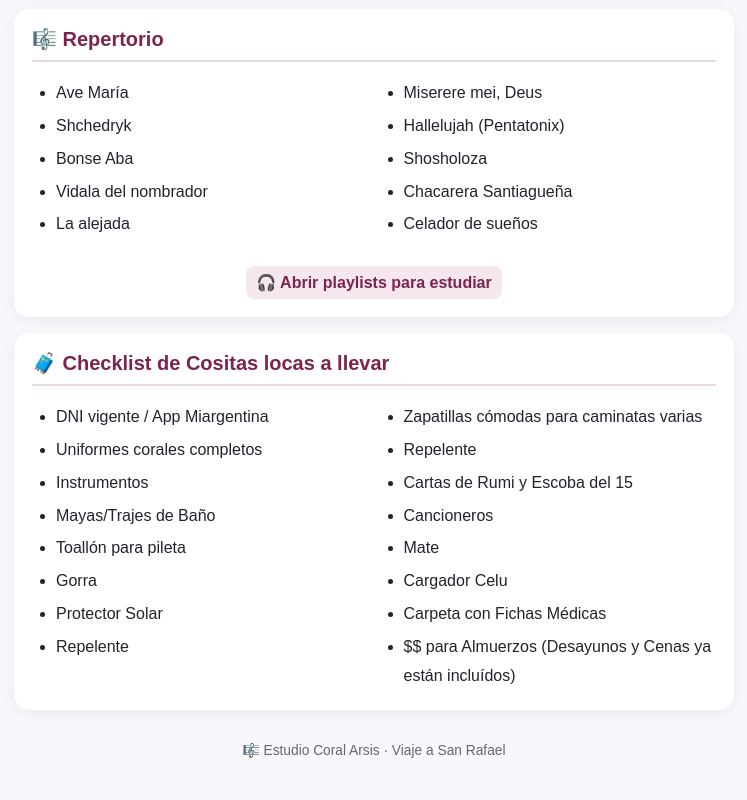
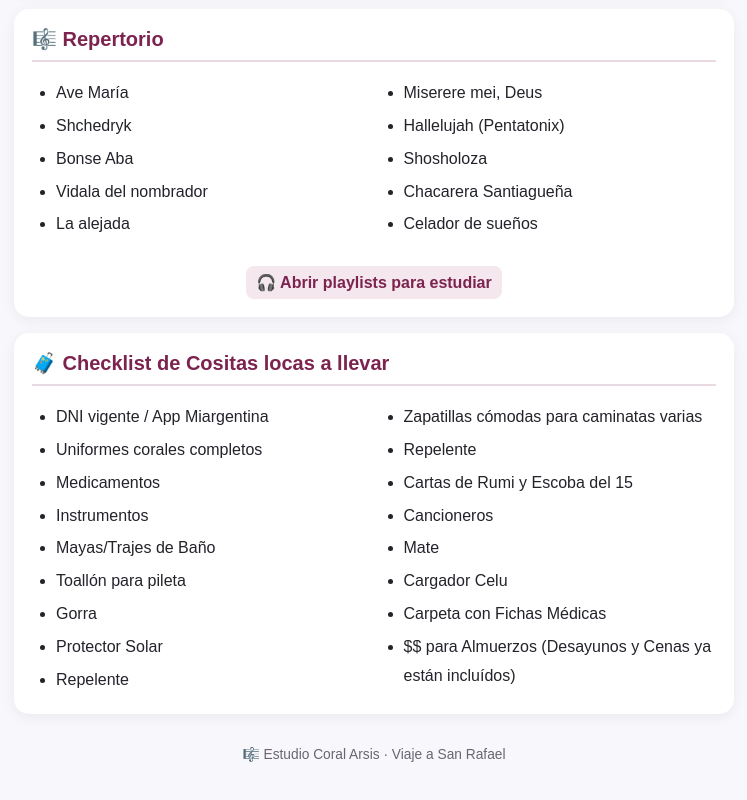
Before and after one commit to ingenieromario76/san-rafael-coral, a plain HTML site: page index.html in a window 1280 px wide. Shown: the part 1760-2560 px from the top of the page, without its empty margins (266-1013 px from the left). Drawn offline with Linux system fonts and the light colour scheme.

Commit message:
Update index.html

```diff
--- a/index.html
+++ b/index.html
@@ -39,6 +39,7 @@
 <ul class="repertoire-list">
 <li> DNI vigente / App Miargentina</li>
 <li> Uniformes corales completos</li>
+<li> Medicamentos</li>
 <li> Instrumentos</li>
 <li> Mayas/Trajes de Baño</li>
 <li> Toallón para pileta</li>
```
